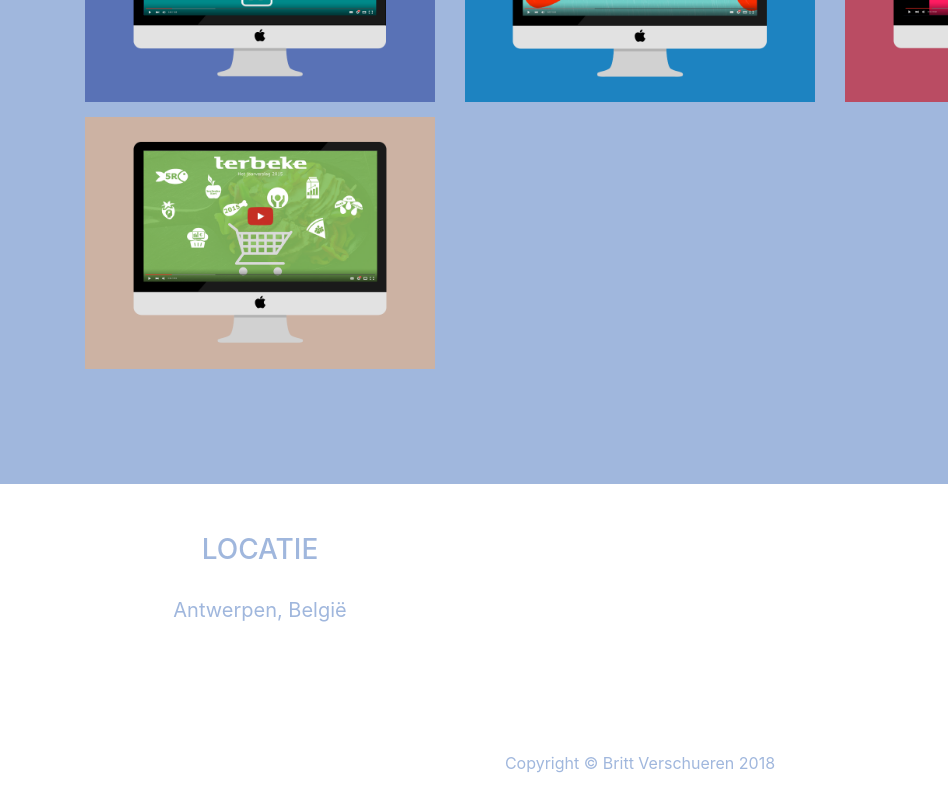
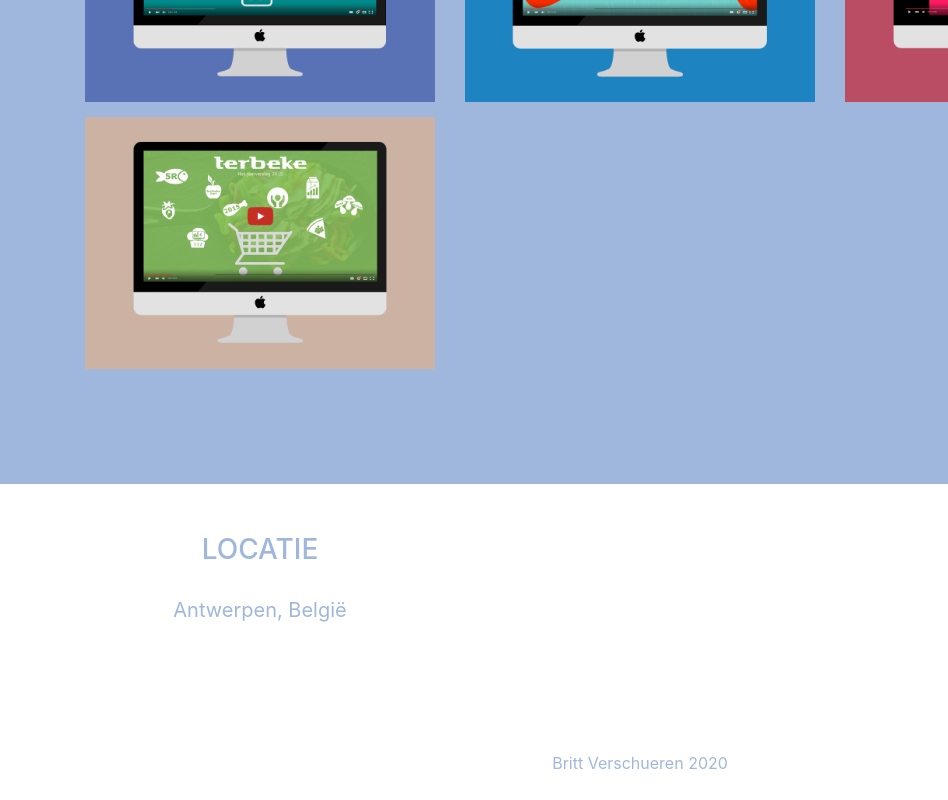
Before and after one commit to brittverschueren/portfolio, a website with bundled scripts: page index.html in a window 1280 px wide. Shown: the part 3867-4667 px from the top of the page, 0-948 px from the left. Built offline with nearby package versions, Linux system fonts and the light colour scheme.

Commit message:
Updated copyright

```diff
--- a/index.html
+++ b/index.html
@@ -388,7 +388,7 @@
             <div class="container">
                 <div class="row">
                     <div class="col-lg-12">
-                        Copyright &copy; Britt Verschueren 2018
+                        Britt Verschueren <script type="text/javascript">document.write(new Date().getFullYear());</script>
                     </div>
                 </div>
             </div>
```
